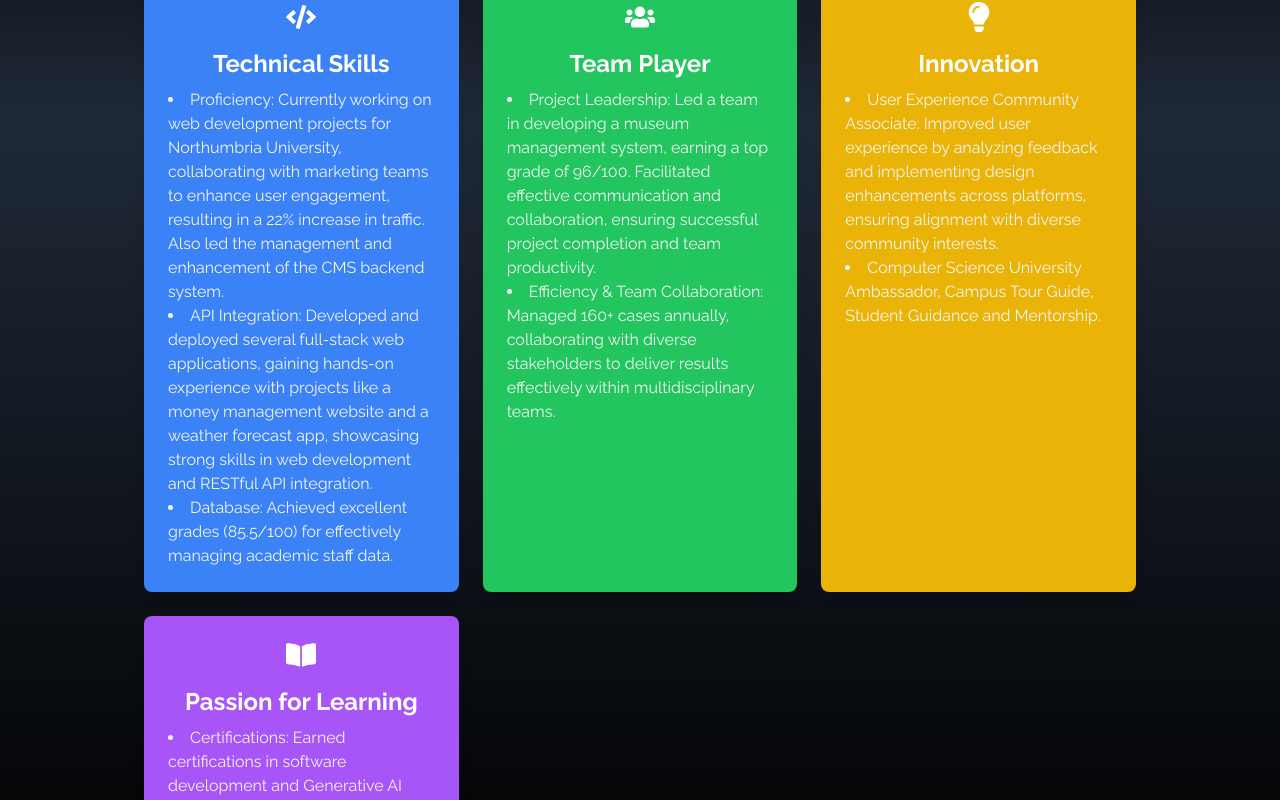
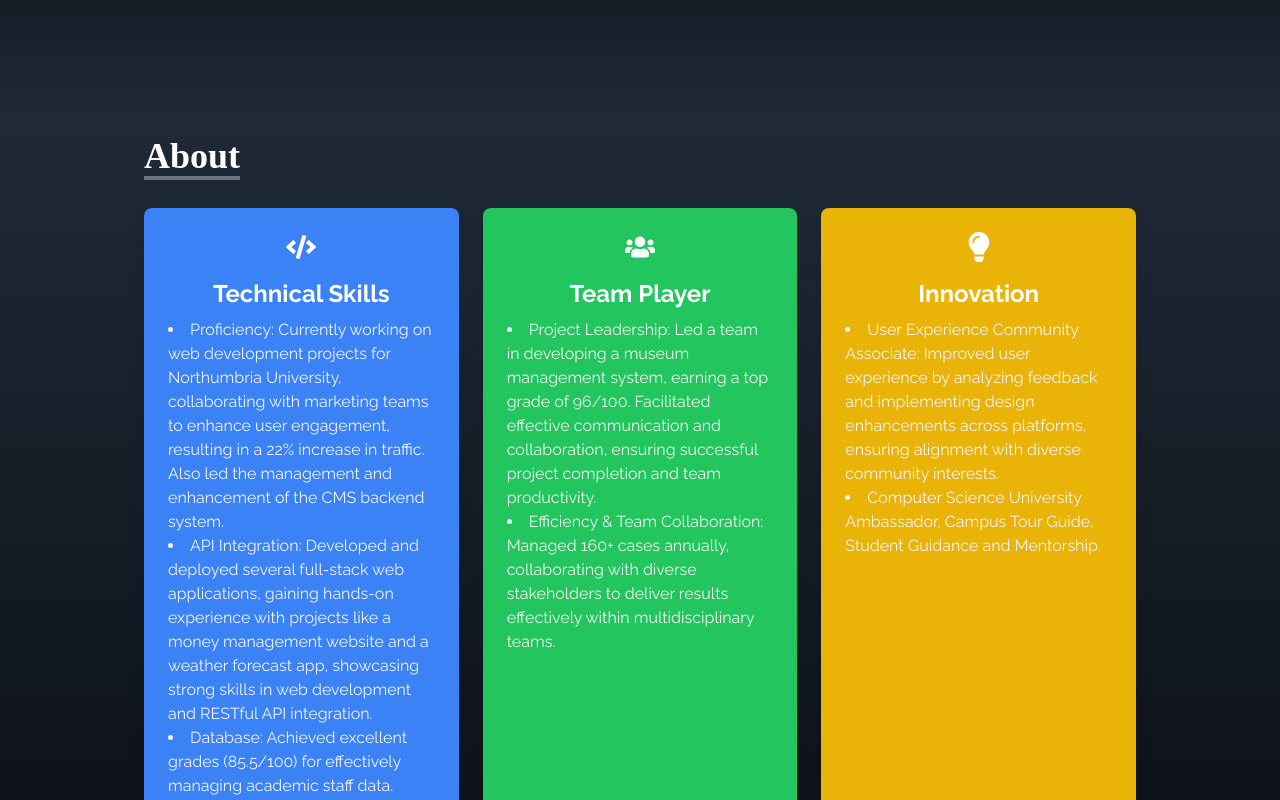
Before and after one commit to AmyLiang94/CV_Website, a React (Create React App) app: page / in a window 1280 px wide. Shown: the part 680-1480 px from the top of the page. Built offline with nearby package versions, Linux system fonts and the light colour scheme; a web font is replaced by a local one.

Commit message:
about height

```diff
--- a/src/components/About.jsx
+++ b/src/components/About.jsx
@@ -45,7 +45,7 @@ const About = () => {
   return (
     <div
       name="about"
-      className="w-full justify-center h-screen bg-gradient-to-b from-gray-800 to-black text-white"
+      className="w-full justify-center min-h-screen bg-gradient-to-b from-gray-800 to-black text-white"
     >
       <div className="max-w-screen-lg p-4 mx-auto flex flex-col justify-center w-full h-full">
         <div className="pb-8">
```
